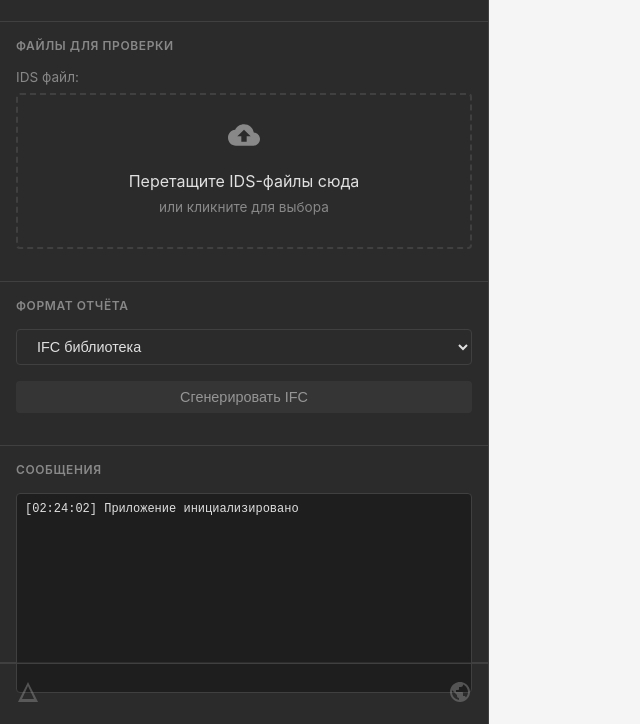
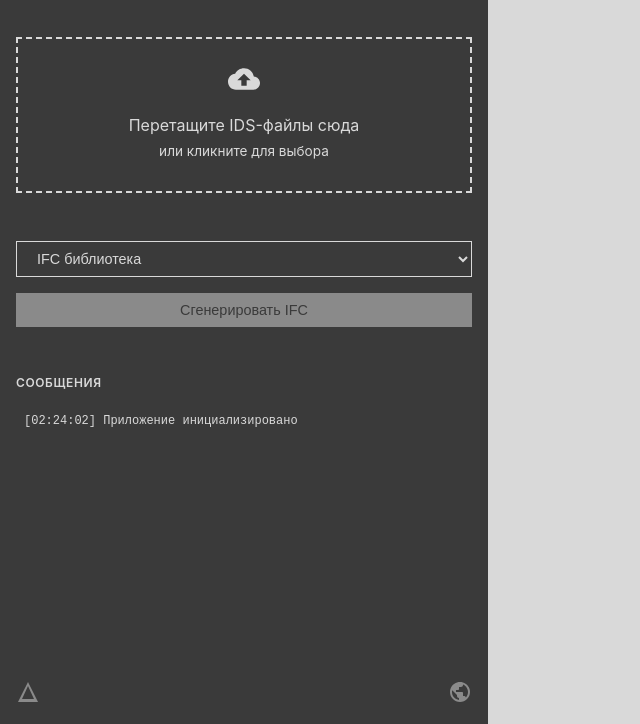
Before and after one commit to VDobranov/IDS2PSET, a plain HTML site: page index.html in a window 1280 px wide. Shown: the part 76-800 px from the top of the page, without its empty margins (0-640 px from the left). Drawn offline with Linux system fonts and the light colour scheme.

Commit message:
Changes to be committed: 	modified:   css/style.css 	modified:   index.html

```diff
--- a/css/style.css
+++ b/css/style.css
@@ -1,11 +1,11 @@
 :root {
     /* Цветовая схема */
-    --sidebar-bg: #2b2b2b;
-    --sidebar-text: #e0e0e0;
-    --sidebar-border: #404040;
-    --sidebar-secondary: #888;
-    --content-bg: #f5f5f5;
-    --content-text: #333;
+    --sidebar-bg: #3a3a3a;
+    --sidebar-text: #d9d9d9;
+    --sidebar-border: #d9d9d9;
+    --sidebar-secondary: #d9d9d9;
+    --content-bg: #d9d9d9;
+    --content-text: #3a3a3a;
     --accent-color: #4a9eff;
     --accent-hover: #3a8eef;
     --success-color: #4caf50;
@@ -48,12 +48,12 @@ body {
     display: flex;
     flex-direction: column;
     border-right: 1px solid var(--sidebar-border);
-    overflow: hidden;
+    overflow-y: auto;
 }
 
 .sidebar__header {
     padding: var(--spacing-lg);
-    border-bottom: 1px solid var(--sidebar-border);
+    /* border-bottom: 1px solid var(--sidebar-border); */
 }
 
 .sidebar__header h1 {
@@ -69,7 +69,7 @@ body {
 
 .sidebar__section {
     padding: var(--spacing-md);
-    border-bottom: 1px solid var(--sidebar-border);
+    /* border-bottom: 1px solid var(--sidebar-border); */
 }
 
 .sidebar__section--grow {
@@ -93,7 +93,7 @@ body {
     display: flex;
     justify-content: space-between;
     align-items: center;
-    border-top: 1px solid var(--sidebar-border);
+    /* border-top: 1px solid var(--sidebar-border); */
 }
 
 .sidebar__footer .logo {
@@ -123,7 +123,7 @@ body {
     background: var(--sidebar-bg);
     border: 1px solid var(--sidebar-border);
     color: var(--sidebar-text);
-    border-radius: 4px;
+    /* border-radius: 4px; */
     font-size: 0.9em;
     margin-bottom: var(--spacing-md);
 }
@@ -131,7 +131,7 @@ body {
 /* ==================== DROP ZONE ==================== */
 .drop-zone {
     border: 2px dashed var(--sidebar-border);
-    border-radius: 4px;
+    /* border-radius: 4px; */
     padding: var(--spacing-lg);
     text-align: center;
     cursor: pointer;
@@ -140,8 +140,9 @@ body {
 
 .drop-zone:hover,
 .drop-zone.dragover {
-    border-color: var(--accent-color);
-    background: rgba(74, 158, 255, 0.1);
+    /* border-color: var(--accent-color); */
+    /* background: rgba(74, 158, 255, 0.1); */
+    background: #d9d9d922;
 }
 
 .drop-zone__prompt {
@@ -169,7 +170,7 @@ body {
 
 .file-item {
     background: rgba(255, 255, 255, 0.05);
-    border-radius: 4px;
+    /* border-radius: 4px; */
     padding: var(--spacing-md);
     margin-bottom: var(--spacing-sm);
 }
@@ -216,9 +217,9 @@ body {
 /* ==================== ЛОГ ==================== */
 .log-content {
     flex-grow: 1;
-    background: rgba(0, 0, 0, 0.3);
-    border: 1px solid var(--sidebar-border);
-    border-radius: 4px;
+    /* background: rgba(0, 0, 0, 0.3); */
+    /* border: 1px solid var(--sidebar-border); */
+    /* border-radius: 4px; */
     padding: var(--spacing-sm);
     font-family: 'Courier New', monospace;
     font-size: 0.75em;
@@ -232,6 +233,7 @@ body {
 /* ==================== ПРАВАЯ ПАНЕЛЬ ==================== */
 .content {
     flex-grow: 1;
+    width: 61.8%;
     background: var(--content-bg);
     padding: var(--spacing-lg);
     overflow-y: auto;
@@ -254,9 +256,9 @@ body {
 
 .pset-column {
     min-width: 400px;
-    max-width: 500px;
+    max-width: 100%;
     background: #fff;
-    border-radius: 8px;
+    /* border-radius: 8px; */
     box-shadow: 0 1px 3px rgba(0, 0, 0, 0.1);
     display: flex;
     flex-direction: column;
@@ -266,7 +268,7 @@ body {
     padding: var(--spacing-md);
     border-bottom: 1px solid #e0e0e0;
     background: #fafafa;
-    border-radius: 8px 8px 0 0;
+    /* border-radius: 8px 8px 0 0; */
 }
 
 .pset-column__title {
@@ -280,7 +282,7 @@ body {
     padding: var(--spacing-md);
     flex-grow: 1;
     overflow-y: auto;
-    max-height: calc(100vh - 250px);
+    max-height: 100%;
 }
 
 .pset-column__empty {
@@ -300,7 +302,7 @@ body {
 
 .tree-node {
     border: 1px solid #e0e0e0;
-    border-radius: 4px;
+    /* border-radius: 4px; */
     overflow: hidden;
 }
 
@@ -361,7 +363,8 @@ body {
 
 .property-item__description {
     font-size: 0.85em;
-    color: var(--sidebar-secondary);
+    /* color: var(--sidebar-secondary); */
+    opacity: .5;
     margin-top: var(--spacing-xs);
     padding-left: var(--spacing-md);
 }
@@ -370,7 +373,7 @@ body {
 .btn {
     padding: var(--spacing-sm) var(--spacing-md);
     border: none;
-    border-radius: 4px;
+    /* border-radius: 4px; */
     cursor: pointer;
     font-size: 0.9em;
     font-weight: 500;
@@ -378,17 +381,19 @@ body {
 }
 
 .btn-primary {
-    background: var(--accent-color);
-    color: #fff;
+    background: var(--sidebar-text);
+    color: var(--sidebar-bg);
+    border: 1px solid var(--sidebar-text);
     width: 100%;
 }
 
 .btn-primary:hover:not(:disabled) {
-    background: var(--accent-hover);
+    background: var(--sidebar-bg);
+    color: var(--sidebar-text);
 }
 
 .btn-primary:disabled {
-    background: var(--sidebar-border);
+    /* background: var(--sidebar-border); */
     cursor: not-allowed;
     opacity: 0.5;
 }
@@ -407,7 +412,7 @@ body {
 .progress-bar {
     height: 4px;
     background: #e0e0e0;
-    border-radius: 2px;
+    /* border-radius: 2px; */
     overflow: hidden;
     margin-bottom: var(--spacing-sm);
 }
@@ -422,7 +427,7 @@ body {
 /* ==================== RESULT ==================== */
 .result {
     background: #fff;
-    border-radius: 8px;
+    /* border-radius: 8px; */
     padding: var(--spacing-lg);
     box-shadow: 0 1px 3px rgba(0, 0, 0, 0.1);
 }
@@ -442,7 +447,7 @@ body {
 .stat {
     background: #f5f5f5;
     padding: var(--spacing-md);
-    border-radius: 4px;
+    /* border-radius: 4px; */
     text-align: center;
 }
 
--- a/index.html
+++ b/index.html
@@ -16,10 +16,10 @@
             </header>
 
             <section class="sidebar__section">
-                <h2 class="sidebar__title">ФАЙЛЫ ДЛЯ ПРОВЕРКИ</h2>
+                <!-- <h2 class="sidebar__title">ФАЙЛЫ ДЛЯ ПРОВЕРКИ</h2> -->
 
                 <div class="form-group">
-                    <label>IDS файл:</label>
+                    <!-- <label>IDS файл:</label> -->
                     <div class="drop-zone" id="drop-zone">
                         <div class="drop-zone__prompt">
                             <svg class="icon" viewBox="0 0 24 24" width="32" height="32">
@@ -37,7 +37,7 @@
             </section>
 
             <section class="sidebar__section">
-                <h2 class="sidebar__title">ФОРМАТ ОТЧЁТА</h2>
+                <!-- <h2 class="sidebar__title">ФОРМАТ ОТЧЁТА</h2> -->
                 <div class="form-group">
                     <select id="report-format" class="form-select">
                         <option value="ifc">IFC библиотека</option>
```
